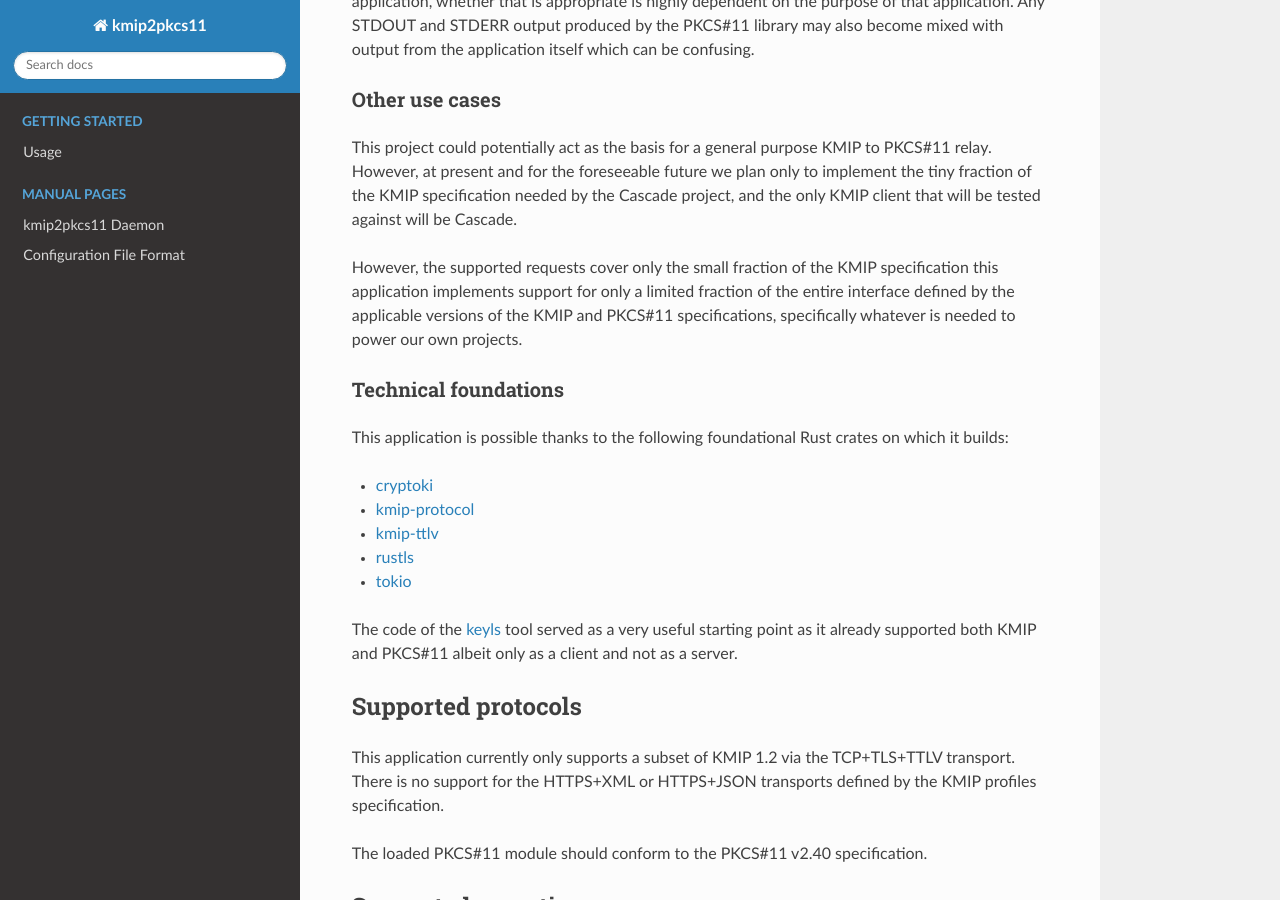
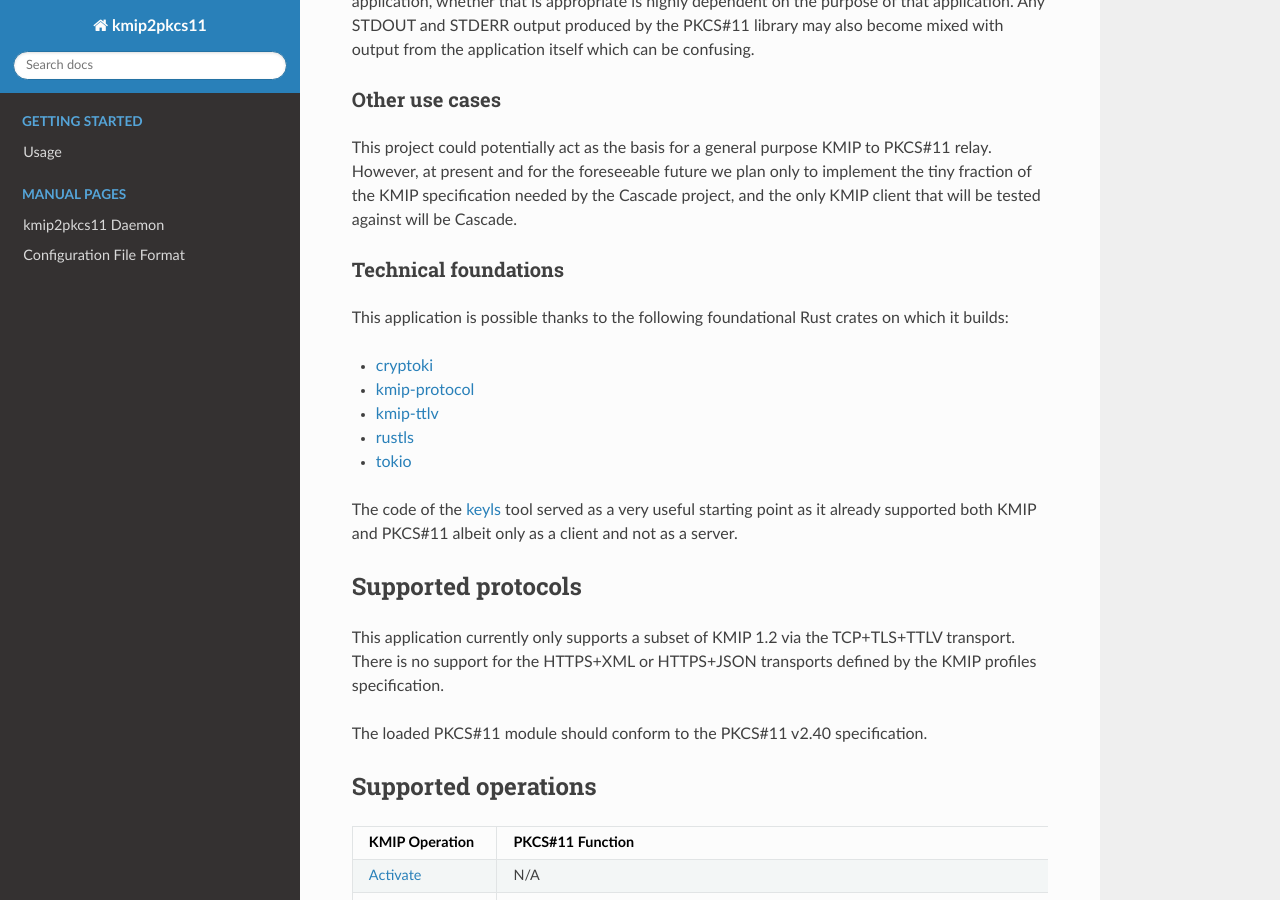
Before and after one commit to NLnetLabs/kmip2pkcs11, a Sphinx documentation site: the page built from doc/manual/source/index.rst, in a window 1280 px wide and 900 px high, scrolled down 915 px. Built offline with Sphinx 7.4.7 and the Read the Docs theme 3.1.0, drawn with Linux system fonts in a browser that asks for light colours.

Commit message:
Updated README and index pages.

```diff
--- a/doc/manual/source/index.rst
+++ b/doc/manual/source/index.rst
@@ -64,12 +64,6 @@ PKCS#11 relay. However, at present and for the foreseeable future we plan only
 to implement the tiny fraction of the KMIP specification needed by the Cascade
 project, and the only KMIP client that will be tested against will be Cascade.
 
-However, the supported requests cover only the small fraction of the KMIP
-specification this application implements support for only a limited fraction
-of the entire interface defined by the applicable versions of the KMIP and
-PKCS#11 specifications, specifically whatever is needed to power our own
-projects.
-
 Technical foundations
 """""""""""""""""""""
 
```
Also changed, not shown: README.md (+22 -48 lines).
